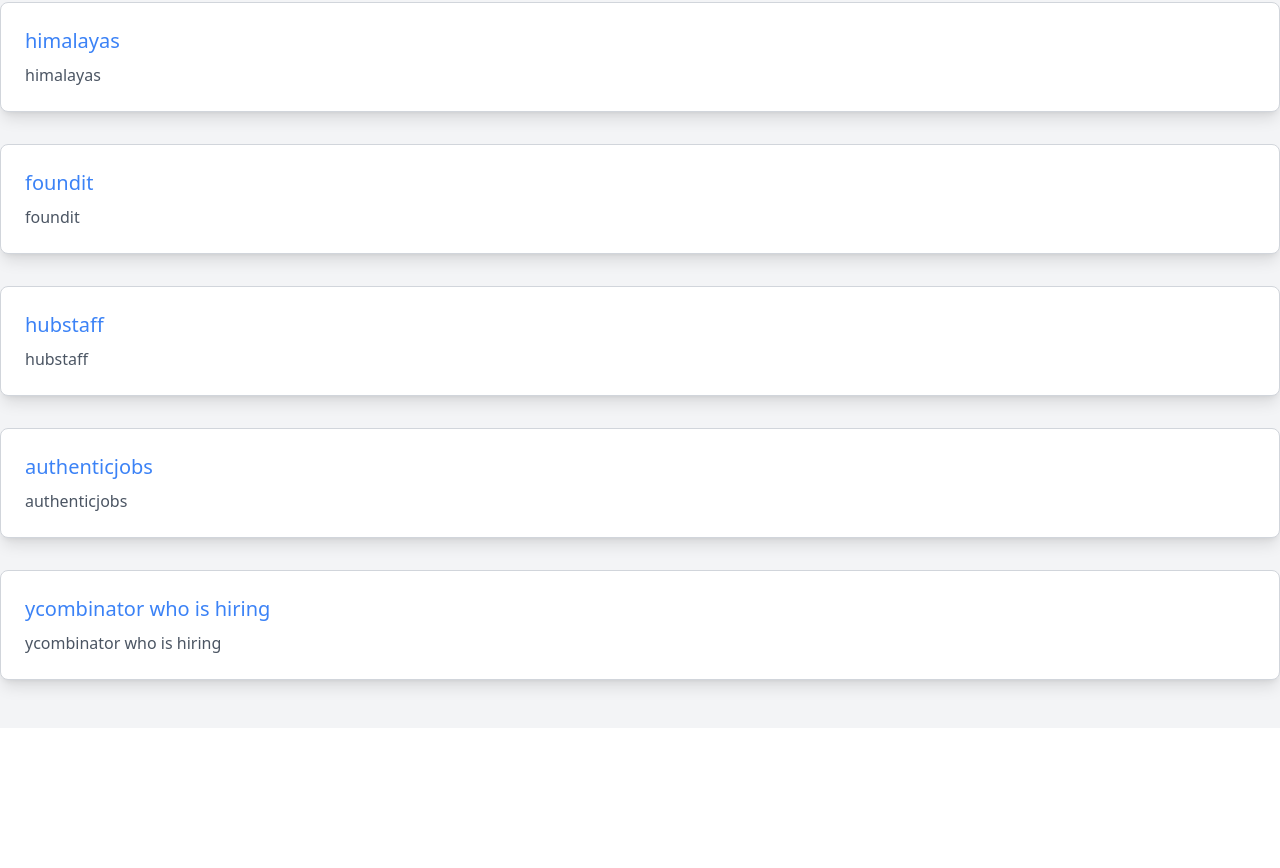
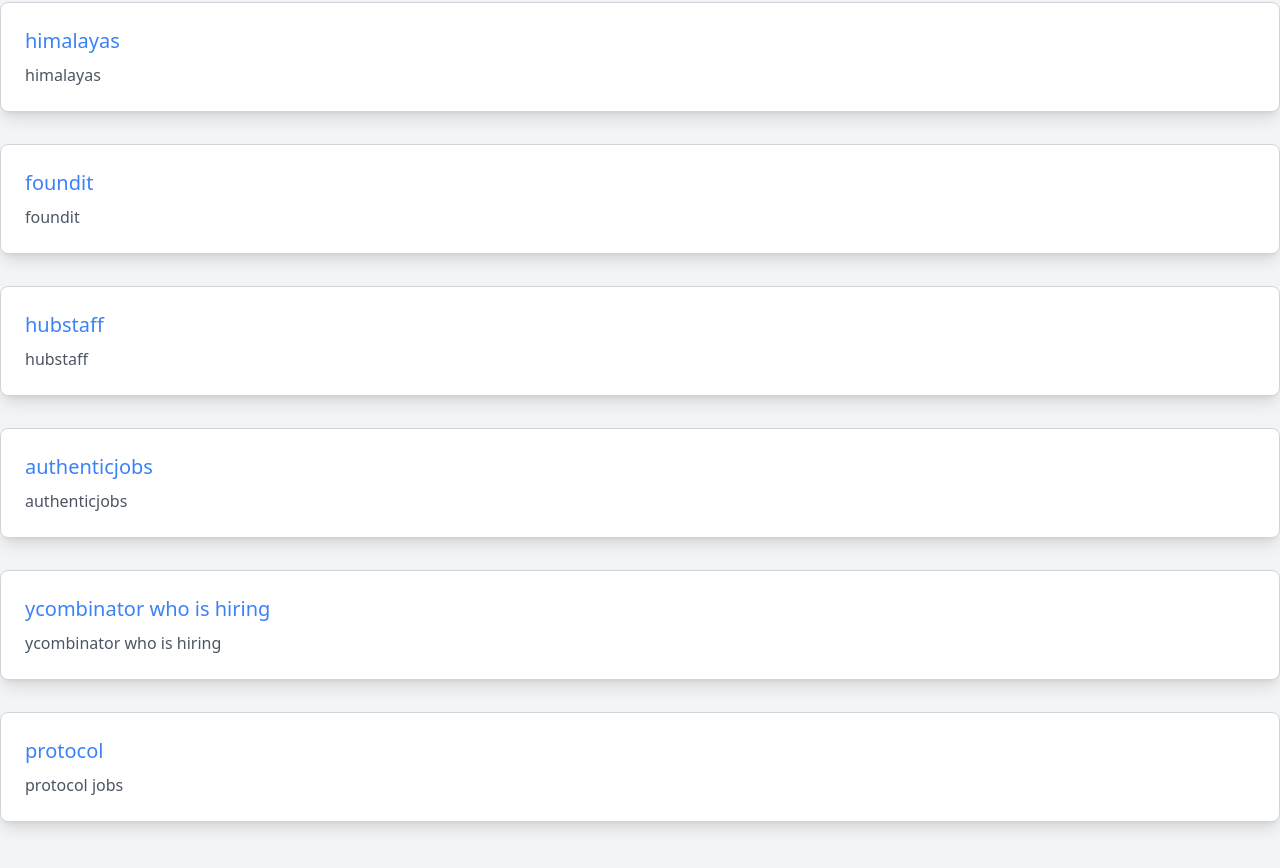
Before and after one commit to iam-frankqiu/remote-link, a Next.js app: page / in a window 1280 px wide. Shown: the part 3984-4852 px from the top of the page. Before the commit the page ends 4712 px from the top, so only its background shows below. Built offline with nearby package versions, Linux system fonts and the light colour scheme.

Commit message:
feat: add protocol jobs.

```diff
--- a/pages/index.tsx
+++ b/pages/index.tsx
@@ -163,6 +163,11 @@
       description: "ycombinator who is hiring",
       url: "https://news.ycombinator.com/submitted?id=whoishiring",
     },
+    {
+      name: "protocol",
+      description: "protocol jobs",
+      url: "https://jobs.protocol.ai/jobs",
+    },
   ];
 
   return (
```
